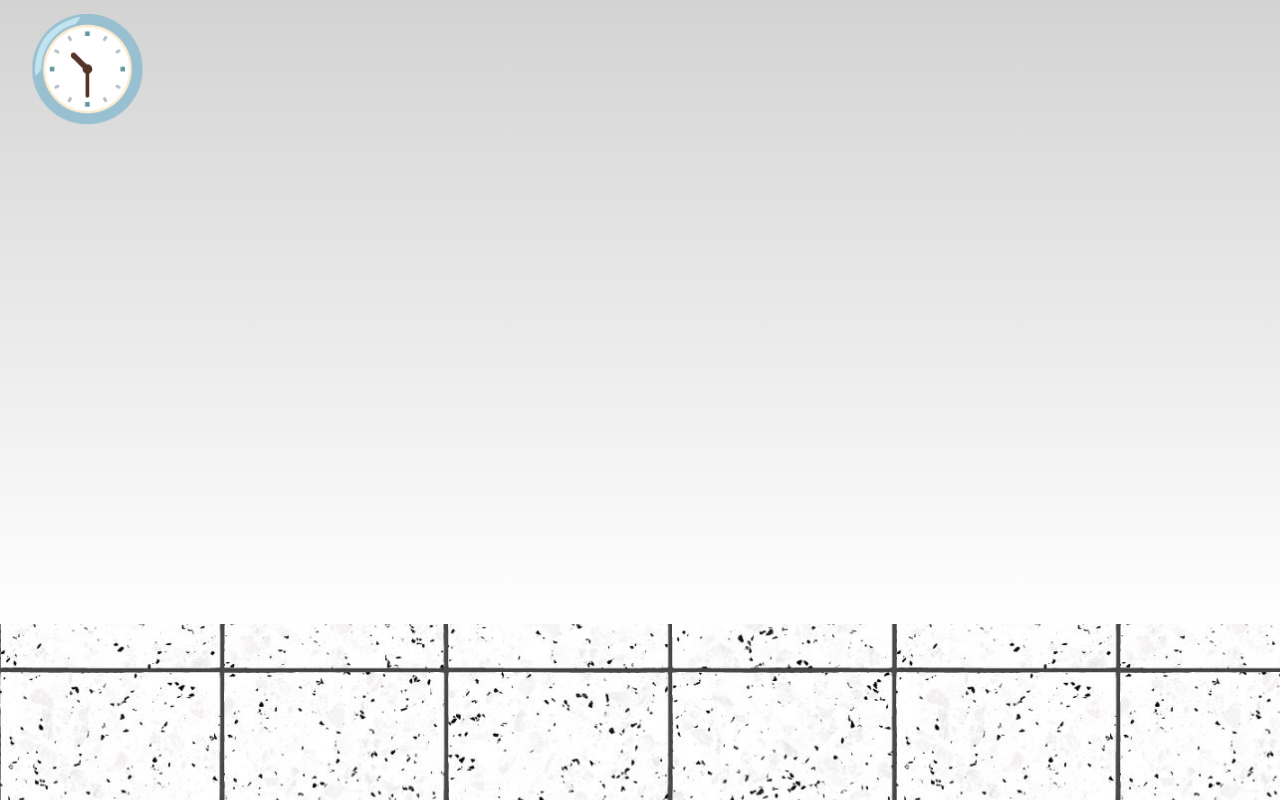
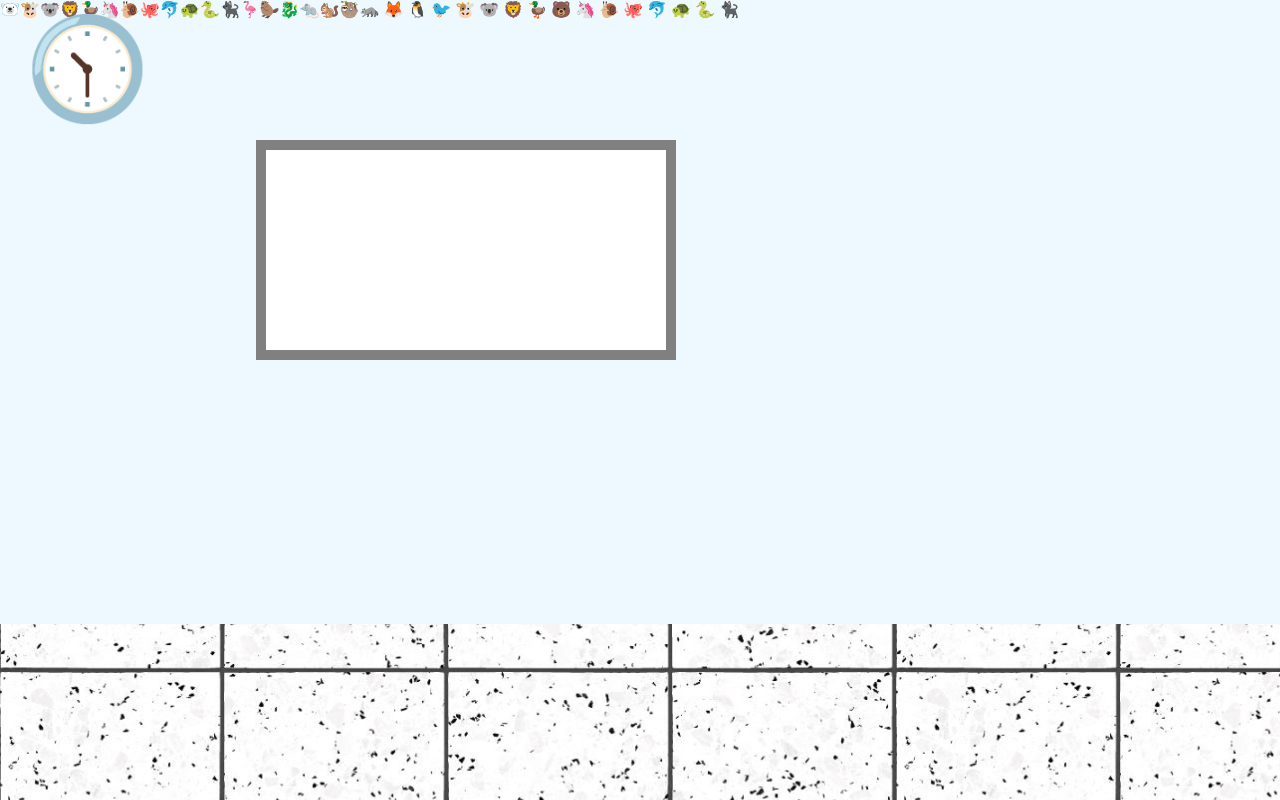
Before and after one commit to zainac2028/CS1-CSS-Town, a plain HTML site: page index.html in a window 1280 px wide. Drawn offline with Linux system fonts and the light colour scheme.

Commit message:
added white board and animals

```diff
--- a/index.html
+++ b/index.html
@@ -13,7 +13,30 @@
 
   <div id="sky">
     <span id="clock">🕥</span>
+    <span>🐻‍❄️🐮🐨🦁🦆🦄🐌🐙🐬🐢🐍🐈‍⬛🦩🦫🐉🐀🐿️🦥🦝</span>
+    <span>🦊</span>
+    <span>🐧</span>
+    <span>🐦</span>
+    <span>🐮</span>
+    <span>🐨</span>
+    <span>🦁</span>
+    <span>🦆</span>
+    <span>🐻</span>
+    <span>🦄</span>
+    <span>🐌</span>
+    <span>🐙</span>
+    <span>🐬</span>
+    <span>🐢</span>
+    <span>🐍</span>
+    <span>🐈‍⬛</span>
+
   </div>
+
+  <div id="square">
+
+
+  </div>
+
 
 
 
--- a/style.css
+++ b/style.css
@@ -8,7 +8,7 @@ body {
 }
 
 #sky {
-    background: linear-gradient(lightgray, white);
+    background: rgb(237, 248, 255);
     height: 78%;
     width: 100%;
     position: absolute;
@@ -21,3 +21,13 @@ body {
     top: 10px;
     left: 25px;
 }
+
+#square {
+    background: white;
+    height: 200px;
+    width: 400px;
+    position: absolute;
+    top: 140px;
+    left: 20%;
+    border: 10px solid gray;
+}
```
